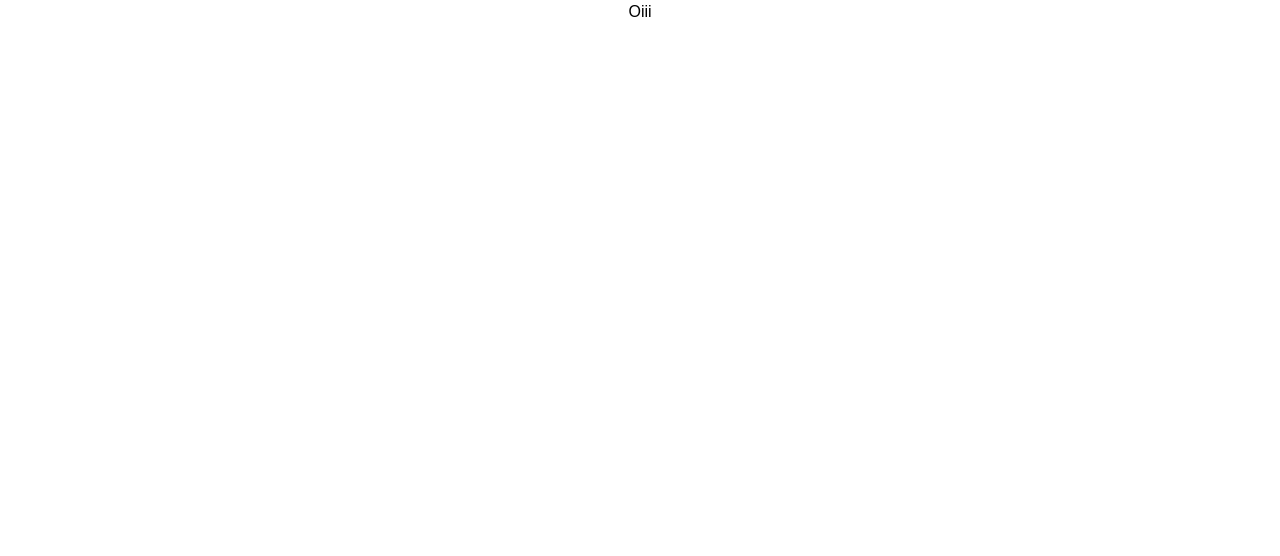
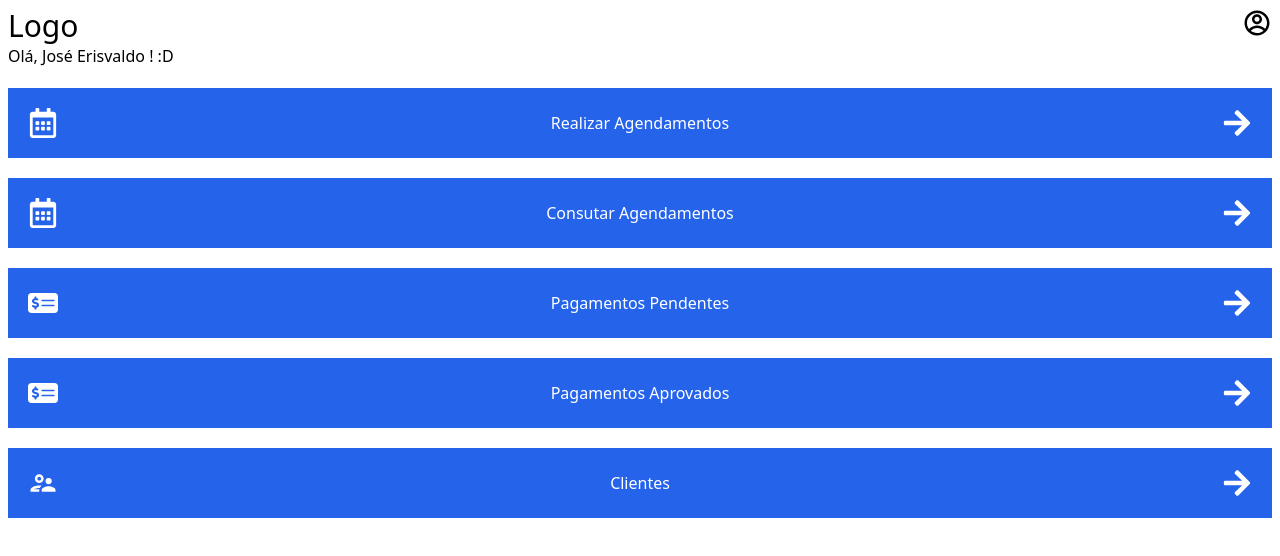
Before and after one commit to JoseErisvaldo/appCabeleireiro, a React (Create React App) app: page / in a window 1280 px wide. Shown: the top 556 px of the page. Built offline with nearby package versions, Linux system fonts and the light colour scheme.

Commit message:
Feat:Card

```diff
--- a/package.json
+++ b/package.json
@@ -7,6 +7,7 @@
   "dependencies": {
     "react": "^18.0.0",
     "react-dom": "^18.0.0",
+    "react-icons": "^5.2.1",
     "react-router-dom": "^6.23.1",
     "react-scripts": "^5.0.0"
   },
--- a/src/App.js
+++ b/src/App.js
@@ -1,9 +1,11 @@
+
+import AppRoutes from "./Routes";
 import "./styles.css";
 
 export default function App() {
   return (
-    <div className="App">
-      <h1>Oiii</h1>
+    <div className=" p-2 ">
+      <AppRoutes />
     </div>
   );
 }
--- /dev/null
+++ b/src/Components/Card/Card.js
@@ -0,0 +1,11 @@
+import React from "react";
+
+export default function Card ({iconLogo, title,iconArrow}) {
+    return(
+        <div className=" mt-5 p-5 h-22 flex justify-between items-center bg-blue-600 hover:bg-blue-500 text-white ">
+            <div className="text-3xl">{iconLogo}</div>
+            <div className="text-1xl">{title}</div>
+            <div className="text-3xl">{iconArrow}</div>
+        </div>
+    )
+}
--- /dev/null
+++ b/src/Components/Header/Header.js
@@ -0,0 +1,12 @@
+import React from "react";
+import { RiAccountCircleLine } from "react-icons/ri";
+
+
+export default function Header () {
+    return(
+        <div className="flex justify-between text-3xl">
+            <div>Logo</div>
+            <div><RiAccountCircleLine /></div>
+        </div>
+    )
+}
--- /dev/null
+++ b/src/Pages/Home/Home.js
@@ -0,0 +1,20 @@
+import React from "react";
+import Card from "../../Components/Card/Card.js";
+import { FaArrowRight, FaRegCalendarAlt } from "react-icons/fa";
+import { FaMoneyCheckDollar } from "react-icons/fa6";
+import { MdOutlineSupervisorAccount } from "react-icons/md";
+
+
+export default function Home () {
+    return(
+        <div>
+            <div>Olá, José Erisvaldo ! :D</div>
+            <Card iconLogo={<FaRegCalendarAlt />} title={'Realizar Agendamentos'} iconArrow={<FaArrowRight />} />
+            <Card iconLogo={<FaRegCalendarAlt />} title={'Consutar Agendamentos'} iconArrow={<FaArrowRight />} />
+            <Card iconLogo={<FaMoneyCheckDollar />} title={'Pagamentos Pendentes'} iconArrow={<FaArrowRight />} />
+            <Card iconLogo={<FaMoneyCheckDollar />} title={'Pagamentos Aprovados'} iconArrow={<FaArrowRight />} />
+            <Card iconLogo={<MdOutlineSupervisorAccount />} title={'Clientes'} iconArrow={<FaArrowRight />} />
+
+        </div>
+    )
+}
--- /dev/null
+++ b/src/Routes.js
@@ -0,0 +1,15 @@
+import React from 'react';
+import { BrowserRouter, Routes, Route } from 'react-router-dom';
+import Home from './Pages/Home/Home';
+import Header from './Components/Header/Header'
+
+export default function AppRoutes() {
+  return (
+    <BrowserRouter>
+    <Header />
+      <Routes>
+        <Route path="/" element={<Home />} />
+      </Routes>
+    </BrowserRouter>
+  );
+}
```
Also changed, not shown: src/index.jsx (renamed from src/index.js), 2 other files (tests, documents, lock files or other folders).
